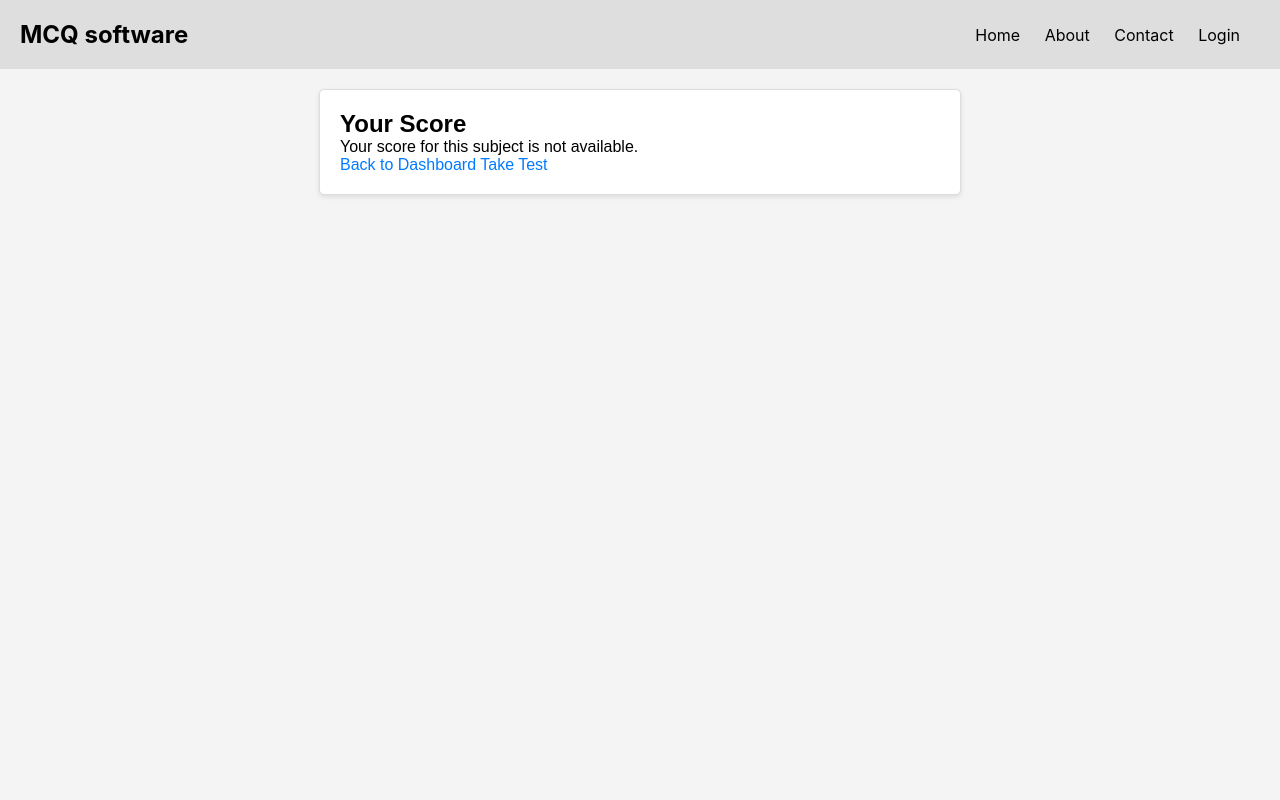
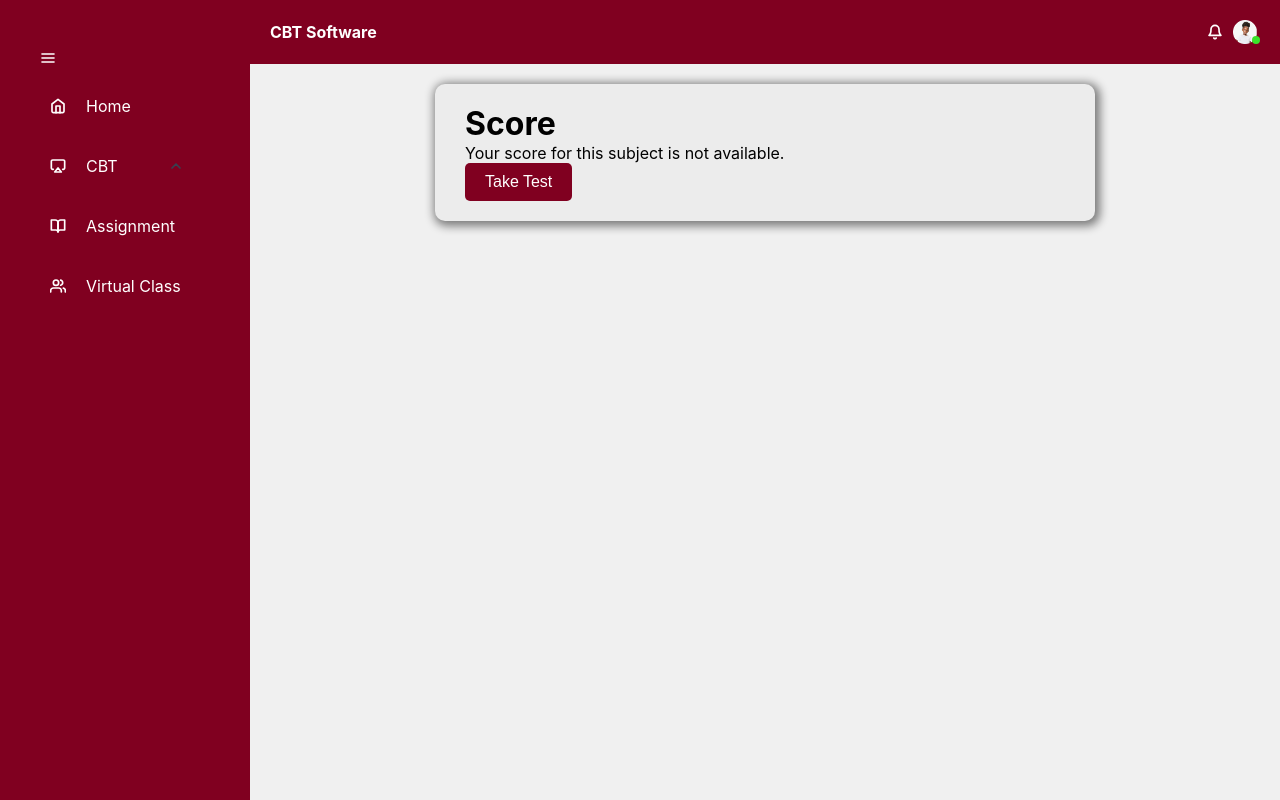
Before and after one commit to adepoju-oluwatobi/simple_cbt_app, a Flask app: page /student/show_score/1 in a window 1280 px wide. Run offline with Flask 2, Linux system fonts and the light colour scheme; the visitor is signed in with stand-in values (Sample User, id 1).

Commit message:
finished studen style

```diff
--- a/static/dashboard.css
+++ b/static/dashboard.css
@@ -29,6 +29,7 @@
 }
 .test_detail{
     background: #ECECEC;
+    box-shadow: 2px 2px 10px 3px rgba(0, 0, 0, 0.288);
     padding: 20px 30px;
     border-radius: 10px;
     margin-top: 20px;
@@ -54,6 +55,7 @@
 .test_detail button:hover{
     background: #daaf24;
     color: white;
+    cursor: pointer;
 }
 .test-container{
     padding: 10px;
--- a/static/exam_page.css
+++ b/static/exam_page.css
@@ -1,26 +1,37 @@
-/* Add styling for the exam page */
+*{
+    padding: 0;
+    margin: 0;
+}
 body {
     font-family: Arial, sans-serif;
     background-color: #f0f0f0;
     margin: 0;
     padding: 0;
 }
+.container {
+    margin-left: 250px;
+    font-family: 'Inter', sans-serif;
+}
+.content{
+    width: 600px;
+    background: #ECECEC;
+    box-shadow: 2px 2px 10px 3px rgba(0, 0, 0, 0.493);
+    padding: 20px 30px;
+    border-radius: 10px;
+    margin-top: 20px;
+    display: flex;
+    flex-direction: column;
 
-.container {
-    background-color: #fff;
-    max-width: 600px;
-    margin: 20px auto;
-    padding: 20px;
-    border: 1px solid #ddd;
-    border-radius: 5px;
-    box-shadow: 0 2px 5px rgba(0, 0, 0, 0.1);
 }
-
+.content-container{
+    display: flex;
+    justify-content: center;
+    align-items: center;
+}
 .title {
     font-size: 24px;
     color: #333;
 }
-
 .questions_container {
     list-style-type: none;
     padding: 20px;
@@ -28,28 +39,24 @@ body {
     flex-direction: column;
     gap: 20px;
 }
-
 .question {
     display: none;
 }
-
 .options {
     list-style-type: none;
     padding: 0;
 }
-
 label {
     display: block;
     font-size: 16px;
     color: #555;
 }
-
 input[type="radio"] {
     margin-right: 5px;
+    cursor: pointer;
 }
-
-input[type="button"] {
-    background-color: #007bff;
+input[type="button"], button {
+    background-color: #800020;
     color: #fff;
     border: none;
     padding: 10px 20px;
@@ -57,28 +64,21 @@ input[type="button"] {
     border-radius: 5px;
     cursor: pointer;
 }
-
 input[type="button"]:hover {
-    background-color: #0056b3;
+    background-color: #5e0017;
 }
-
-/* Customize additional styles as needed */
-/* Style for the Submit button */
 input[type="submit"] {
-    background-color: #4CAF50; /* Green background color */
-    color: white; /* White text color */
-    padding: 10px 20px; /* Padding for the button */
-    border: none; /* Remove button border */
-    border-radius: 5px; /* Rounded corners */
-    cursor: pointer; /* Add a pointer cursor on hover */
+    background-color: #4CAF50;
+    color: white;
+    padding: 10px 20px;
+    border: none;
+    border-radius: 5px;
+    cursor: pointer;
 }
-
 input[type="submit"]:hover {
-    background-color: #45a049; /* Darker green color on hover */
+    background-color: #45a049;
 }
-Now your "Submit" button will have a green background with white text and a nice hover effect. You can adjust the colors and other styles to match your design preferences. Make sure to link your CSS file in your HTML, like this:
-
-html
-Copy code
-<link rel="stylesheet" href="{{ url_for('static', filename='exam_page.css') }}">
-Remember to place this CSS code in your CSS file and adjust it according to your design requirements.
+a{
+    text-decoration: none;
+    color: white;
+}
--- a/static/header_2.css
+++ b/static/header_2.css
@@ -22,5 +22,32 @@ header{
    font-weight: bold;
 }
 .pics_container{
+    display: flex;
+    align-items: end;
+}
+.online{
+    width: 8px;
+    margin-left: -5px;
+}
+.dropdown-content {
+    display: none;
+    position: absolute;
+    background-color: #f9f9f9;
+    min-width: 160px;
+    left: 85%;
+    top: 12%;
+    box-shadow: 0px 8px 16px 0px rgba(0,0,0,0.2);
+    z-index: 1;
+}
 
+/* Style for the dropdown links */
+.dropdown-content a {
+    padding: 12px 16px;
+    text-decoration: none;
+    display: block;
 }
+
+/* Change color on hover */
+.dropdown-content a:hover {
+    background-color: #f1f1f1;
+}
--- a/static/sidebar.css
+++ b/static/sidebar.css
@@ -5,18 +5,18 @@ img{
 
 .sidebar {
     font-family: 'Inter', sans-serif;
-    width: 250px; /* Adjust the width as needed */
-    background-color: #800020; /* Background color of the sidebar */
-    color: black; /* Text color */
-    position: fixed; /* Fixed position so it stays visible */
-    top: 0; /* Position at the top */
-    left: 0; /* Position on the left */
-    height: 100%; /* Make it full height */
-    overflow-y: auto; /* Enable scrolling if the content overflows */
+    width: 250px;
+    background-color: #800020;
+    color: black;
+    position: fixed;
+    top: 0;
+    left: 0;
+    height: 100%;
+    overflow-y: auto;
 }
 
 .sidebar-nav {
-    list-style: none; /* Remove list bullets */
+    list-style: none;
     width: 100%;
     padding-left: 30px;
     margin-left: 0;
@@ -36,18 +36,17 @@ img{
 }
 
 .sidebar-nav a, .sidebar-nav .menu {
-    text-decoration: none; /* Remove underlines from links */
+    text-decoration: none;
     color: white;
     padding: 10px;
-    display: block; /* Make links full width */
-    transition: background-color 0.5s; /* Smooth hover transition */
+    display: block;
+    transition: background-color 0.5s;
     border-radius: 10px 0px 0px 10px;
 }
 
-/* Change link color on hover and extend background to the right */
 .sidebar-nav a:hover {
-    background-color: #F8C82A; /* Background color on hover */
-    margin-right: -10px; /* Extend background to the right */
+    background-color: #F8C82A;
+    margin-right: -10px;
     border: none;
     border-radius: 10px 0px 0px 10px;
     color: black;
--- a/student_data/student.json
+++ b/student_data/student.json
@@ -29,12 +29,12 @@
         "password": "adorable123",
         "scores": {
             "Agric": 1,
-            "Physics": 1,
+            "Physics": 0,
             "New subject": 1,
             "History": 1,
             "computer": 1,
             "CRS": 0,
-            "A test subject": 3
+            "A test subject": 1
         },
         "progress": {
             "Agric": 0,
--- a/templates/student/header.html
+++ b/templates/student/header.html
@@ -1,3 +1,4 @@
+<!-- templates/student/header.html -->
 <head>
     <link rel="stylesheet" href="{{ url_for('static', filename='header_2.css') }}">
 </head>
@@ -6,10 +7,40 @@
         <p class="site-title">CBT Software</p>
     </div>
     <div class="profile">
-        <img src="../../static/images/bell.svg" alt="">
+        <img src="{{ url_for('static', filename='images/bell.svg') }}" alt="">
         <div class="pics_container">
-            <img class="pics" src="../../static/images/Ellipse 1.png" alt="">
-            <img src="../../static/images/online.svg"
+            <img class="pics" id="dropdown-toggle" src="{{ url_for('static', filename='images/Ellipse 1.png') }}" alt="">
+            <img class="online" src="{{ url_for('static', filename='images/online.svg') }}" alt="">
+            <div id="dropdown-content" class="dropdown-content">
+                <a href="{{ url_for('student_routes.student_logout') }}">Logout</a>
+            </div>
         </div>
     </div>
 </header>
+<script>
+    document.addEventListener('DOMContentLoaded', function () {
+        const dropdownToggle = document.getElementById('dropdown-toggle');
+        const dropdownContent = document.getElementById('dropdown-content');
+
+        dropdownToggle.addEventListener('click', function (event) {
+            event.stopPropagation(); // Prevent the click event from reaching the document
+
+            // Toggle the display of the dropdown content
+            if (dropdownContent.style.display === 'block') {
+                dropdownContent.style.display = 'none';
+            } else {
+                dropdownContent.style.display = 'block';
+            }
+        });
+
+        // Close the dropdown when the user clicks outside of it
+        document.addEventListener('click', function () {
+            dropdownContent.style.display = 'none';
+        });
+
+        // Prevent clicks inside the dropdown from closing it
+        dropdownContent.addEventListener('click', function (event) {
+            event.stopPropagation();
+        });
+    });
+</script>
--- a/templates/student/score.html
+++ b/templates/student/score.html
@@ -3,20 +3,26 @@
 <head>
     <meta charset="UTF-8">
     <meta name="viewport" content="width=device-width, initial-scale=1.0">
-    <link rel="stylesheet" href="{{ url_for('static', filename='style.css') }}">
+    <link rel="stylesheet" href="{{ url_for('static', filename='exam_page.css') }}">
     <title>Score</title>
 </head>
 <body>
-{% include 'header.html' %}
+    {% include 'student/sidebar.html' %}
 <div class="container">
-    <h1>Your Score</h1>
-    {% if score != 'N/A' %}
-        <p>Your score is: {{ score }}</p>
-    {% else %}
-        <p>Your score for this subject is not available.</p>
-    {% endif %}
-    <a href="/student/dashboard">Back to Dashboard</a>
-    <a href="/student/available_tests">Take Test</a>
+    {% include 'student/header.html' %}
+  <div class="content-container">
+    <div class="content">
+        <h1>Score</h1>
+        {% if score != 'N/A' %}
+            <p>Your score is: {{ score }}</p>
+        {% else %}
+            <p>Your score for this subject is not available.</p>
+        {% endif %}
+       <div>
+        <button><a href="/student/available_tests">Take Test</a></button>
+       </div>
+       </div>
+  </div>
 </div>
 </body>
 </html>
--- a/templates/student/sidebar.html
+++ b/templates/student/sidebar.html
@@ -7,14 +7,14 @@
         <li>
             <p class="menu">
                 <div>
-                    <img src="../../static/images/menu.svg" alt="">
+                    <img src="{{ url_for('static', filename='images/menu.svg') }}" alt="">
                 </div>
             </p>
         </li>
         <li>
             <a href="/student/dashboard">
                 <div>
-                    <img src="../../static/images/home.svg" alt="">
+                    <img src="{{ url_for('static', filename='images/home.svg') }}" alt="">
                     <p>Home</p>
                 </div>
             </a>
@@ -22,10 +22,10 @@
         <li class="dropdown" onclick="toggleContent()">
             <a href="#" class="dropdown-btn" id="cbt-dropdown">
                 <div>
-                    <img src="../../static/images/airplay.svg" alt="">
+                    <img src="{{ url_for('static', filename='images/airplay.svg') }}" alt="">
                     <div class="cbt">
                         <p>CBT</p>
-                        <img src="../../static/images/chevron-up.svg" alt="">
+                        <img src="{{ url_for('static', filename='images/chevron-up.svg') }}" alt="">
                     </div>
                 </div>
             </a>
@@ -38,7 +38,7 @@
         <li>
             <a href="#">
                 <div>
-                    <img src="../../static/images/book-open.svg" alt="">
+                    <img src="{{ url_for('static', filename='images/book-open.svg') }}" alt="">
                     <p>Assignment</p>
                 </div>
             </a>
@@ -46,7 +46,7 @@
         <li>
             <a href="#">
                 <div>
-                    <img src="../../static/images/users.svg" alt="">
+                    <img src="{{ url_for('static', filename='images/users.svg') }}" alt="">
                     <p>Virtual Class</p>
                 </div>
             </a>
```
Also changed, not shown: templates/student/exam.html (+7 -1 lines).
